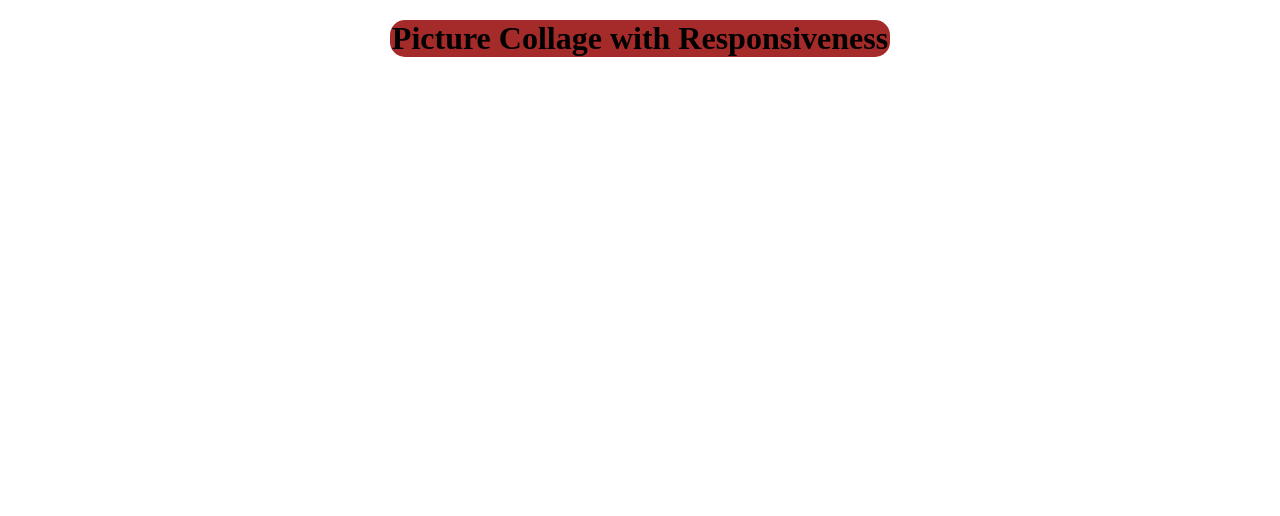
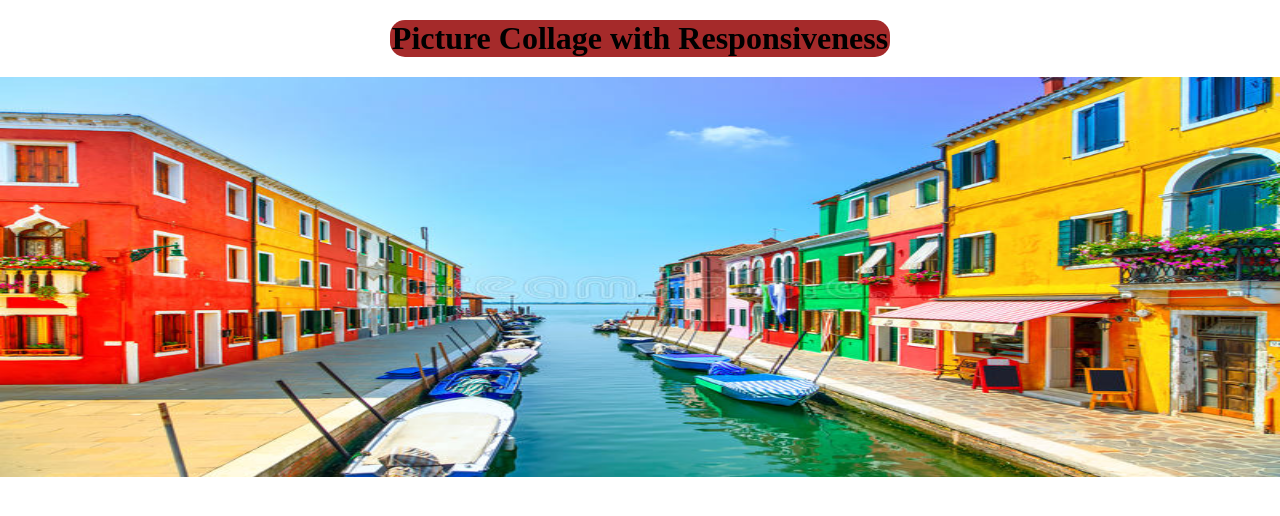
Before and after one commit to SabbirHossain-28/simple-responsive-practice-project1, a plain HTML site: page index.html in a window 1280 px wide. Drawn offline with Linux system fonts and the light colour scheme.

Commit message:
first image style

```diff
--- a/index.html
+++ b/index.html
@@ -10,6 +10,10 @@
     <header>
         <h1>Picture Collage with Responsiveness</h1>
     </header>
-
+    <main>
+        <div class="row">
+            <img src="images/A.jpg" alt="">
+        </div>
+    </main>
 </body>
 </html>
--- a/styles/style.css
+++ b/styles/style.css
@@ -10,3 +10,10 @@ h1{
     margin: 20px auto;
     border-radius: 15px;
 }
+img{
+    width: 100%;
+    height: 100%;
+}
+.row{
+    height: 400px;
+}
```
